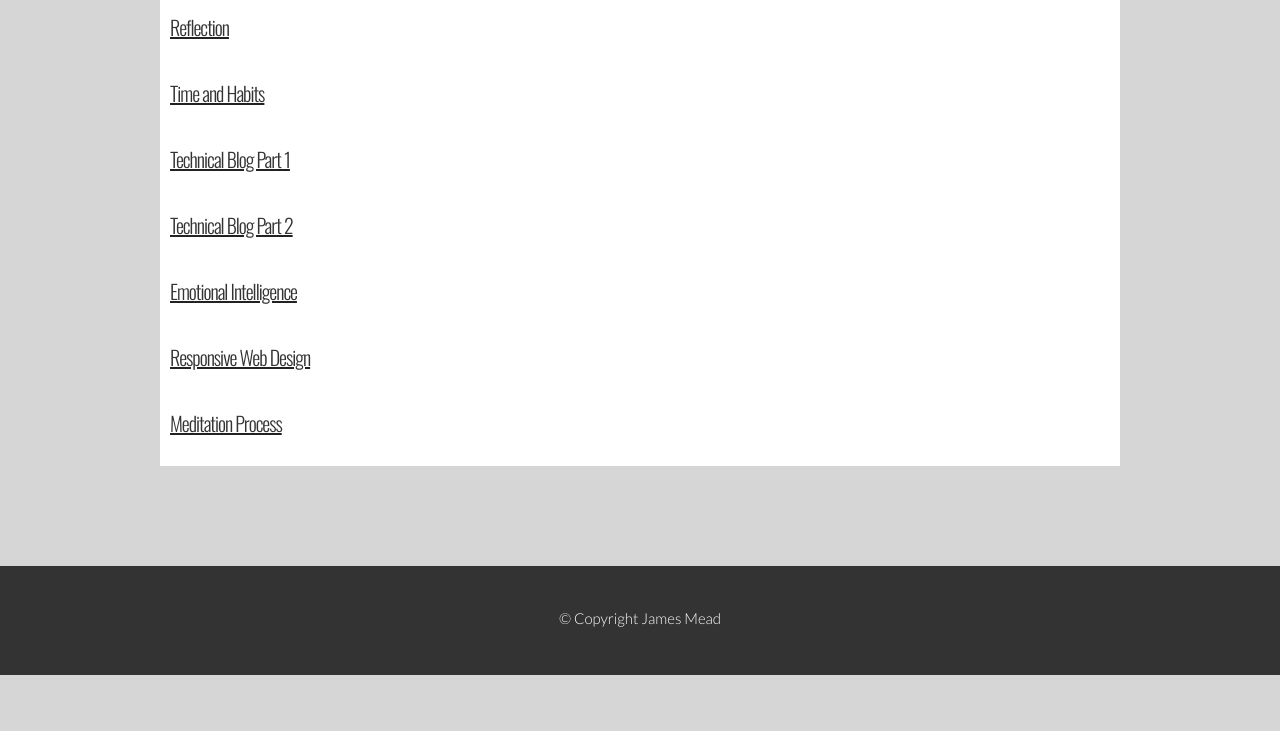
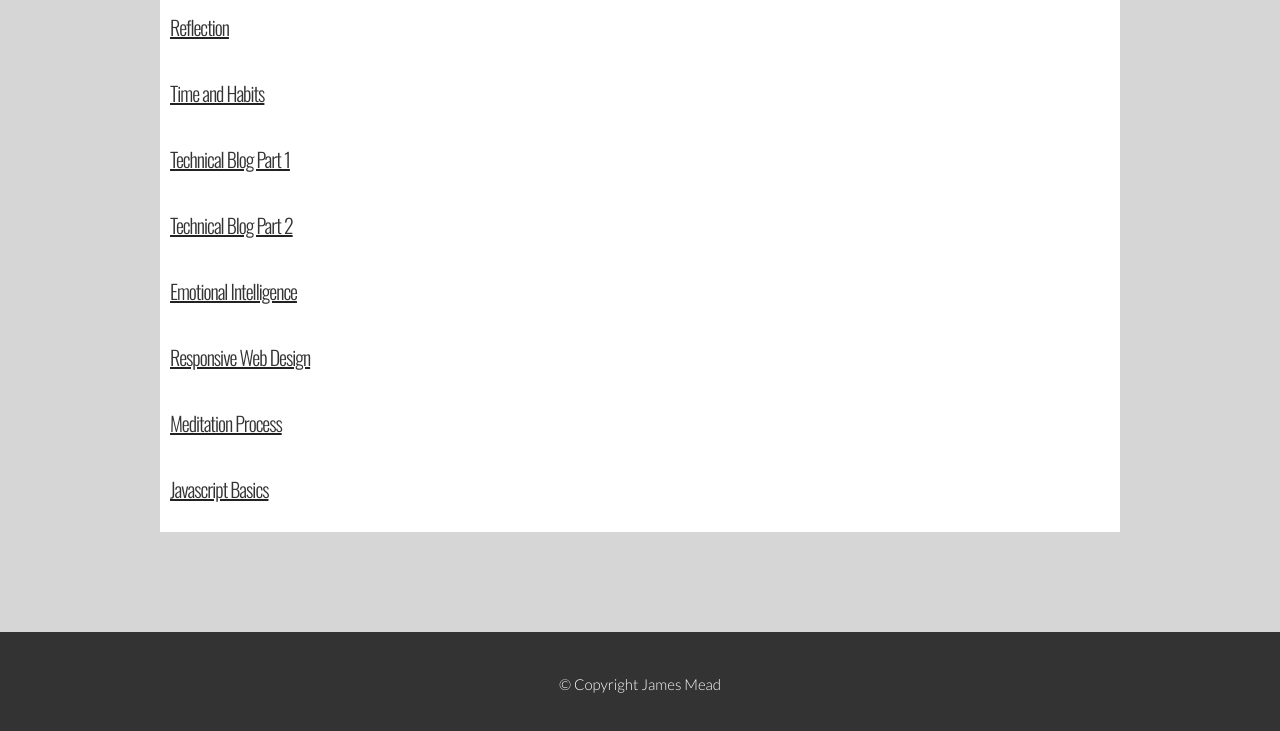
Before and after one commit to james-mead/james-mead.github.io, a plain HTML site: page blogs.html in a window 1280 px wide. Shown: the part 663-1394 px from the top of the page. Before the commit the page ends 1338 px from the top, so only its background shows below. Drawn offline with nearby package versions, Linux system fonts and the light colour scheme.

Commit message:
added javascript basics link

```diff
--- a/blogs.html
+++ b/blogs.html
@@ -83,6 +83,7 @@
                   <h3><a href="blog/t2-html-css-dom-p2.html">Technical Blog Part 2</a></h3>
                   <h3><a href="blog/c2-emotional-intelligence.html">Emotional Intelligence</a></h3><h3><a href="blog/t3-design-to-web-blog.html">Responsive Web Design</a></h3>
                   <h3><a href="blog/c3-meditation-process.html">Meditation Process</a></h3>
+                  <h3><a href="blog/t4-javascript-basics.html">Javascript Basics</a></h3>
                 </article>
               </div>
             </div>
```
